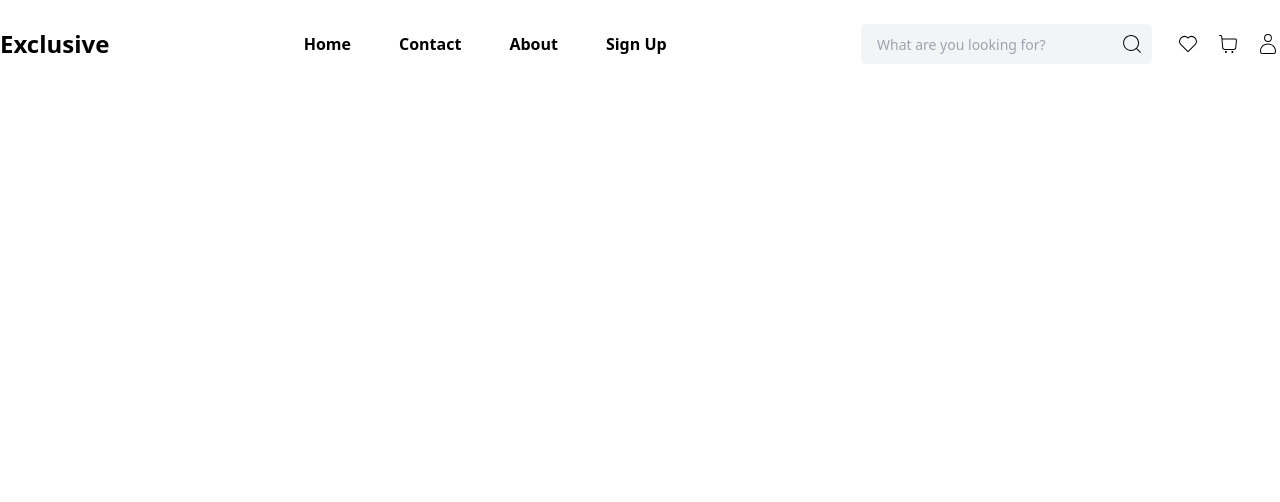
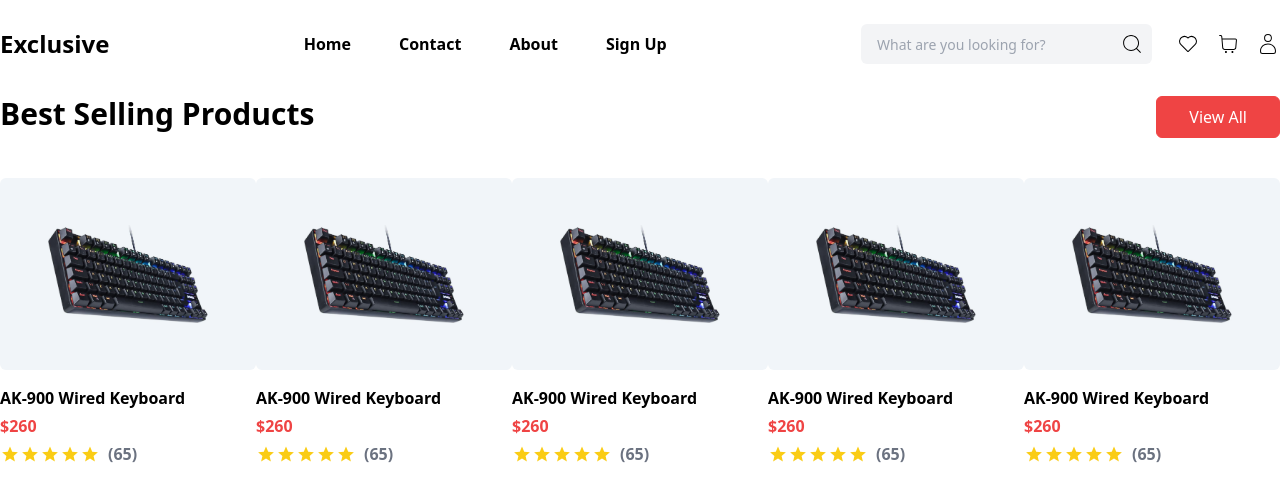
Before and after one commit to ricareiter/exclusive, a Next.js app: page / in a window 1280 px wide. Shown: the top 502 px of the page. Built offline with nearby package versions, Linux system fonts and the light colour scheme.

Commit message:
add product card and best selling products section

```diff
--- a/app/page.tsx
+++ b/app/page.tsx
@@ -1,9 +1,11 @@
+import BestSellingProducts from "@/components/BestSellingProducts";
 import Navbar from "@/components/Navbar";
 
 export default function Home() {
   return (
     <div>
       <Navbar />
+      <BestSellingProducts />
     </div>
   );
 }
--- /dev/null
+++ b/components/BestSellingProducts.tsx
@@ -0,0 +1,49 @@
+import ProductCard from "./ProductCard";
+import keyboardImage from "@/public/images/AK-900 Wired Keyboard.jpg";
+
+const BestSellingProducts = () => {
+  return (
+    <div className="container mx-auto">
+      <div className="flex justify-between mb-10">
+        <h3 className="font-bold text-3xl">Best Selling Products</h3>
+        <button className="bg-red-500 text-white px-8 py-2 rounded-md border border-red-500 hover:text-red-500 hover:bg-white hover:cursor-pointer transition-all duration-200">
+          View All
+        </button>
+      </div>
+      <div className="flex items-center justify-between">
+        <ProductCard
+          productName="AK-900 Wired Keyboard"
+          productPrice={260}
+          productImage={keyboardImage}
+          productReviews={65}
+        />
+        <ProductCard
+          productName="AK-900 Wired Keyboard"
+          productPrice={260}
+          productImage={keyboardImage}
+          productReviews={65}
+        />
+        <ProductCard
+          productName="AK-900 Wired Keyboard"
+          productPrice={260}
+          productImage={keyboardImage}
+          productReviews={65}
+        />
+        <ProductCard
+          productName="AK-900 Wired Keyboard"
+          productPrice={260}
+          productImage={keyboardImage}
+          productReviews={65}
+        />
+        <ProductCard
+          productName="AK-900 Wired Keyboard"
+          productPrice={260}
+          productImage={keyboardImage}
+          productReviews={65}
+        />
+      </div>
+    </div>
+  );
+};
+
+export default BestSellingProducts;
--- /dev/null
+++ b/components/ProductCard.tsx
@@ -0,0 +1,41 @@
+import Image, { StaticImageData } from "next/image";
+import { IoMdStar } from "react-icons/io";
+
+interface Props {
+  productName: string;
+  productPrice: number;
+  productImage: StaticImageData;
+  productReviews: number;
+}
+
+const ProductCard = ({
+  productName,
+  productPrice,
+  productImage,
+  productReviews,
+}: Props) => {
+  return (
+    <div>
+      <div className="relative w-64 h-48 flex flex-col items-center justify-center bg-slate-100 rounded-md group group-hover: cursor-pointer">
+        <Image src={productImage} alt="" className="w-40 mix-blend-multiply" />
+        <div className="absolute hidden bottom-0 bg-black w-full text-center px-4 py-2 rounded-b-md group-hover:block">
+          <p className="text-white">Add To Cart</p>
+        </div>
+      </div>
+      <h4 className="font-bold mt-4">{productName}</h4>
+      <p className="font-semibold text-red-500 mt-1 mb-1">${productPrice}</p>
+      <div className="flex items-center space-x-2">
+        <div className="flex">
+          <IoMdStar className="w-5 h-5 text-yellow-400" />
+          <IoMdStar className="w-5 h-5 text-yellow-400" />
+          <IoMdStar className="w-5 h-5 text-yellow-400" />
+          <IoMdStar className="w-5 h-5 text-yellow-400" />
+          <IoMdStar className="w-5 h-5 text-yellow-400" />
+        </div>
+        <p className="text-gray-500 font-semibold">({productReviews})</p>
+      </div>
+    </div>
+  );
+};
+
+export default ProductCard;
```
Also changed, not shown: public/images/AK-900 Wired Keyboard.jpg (added).
